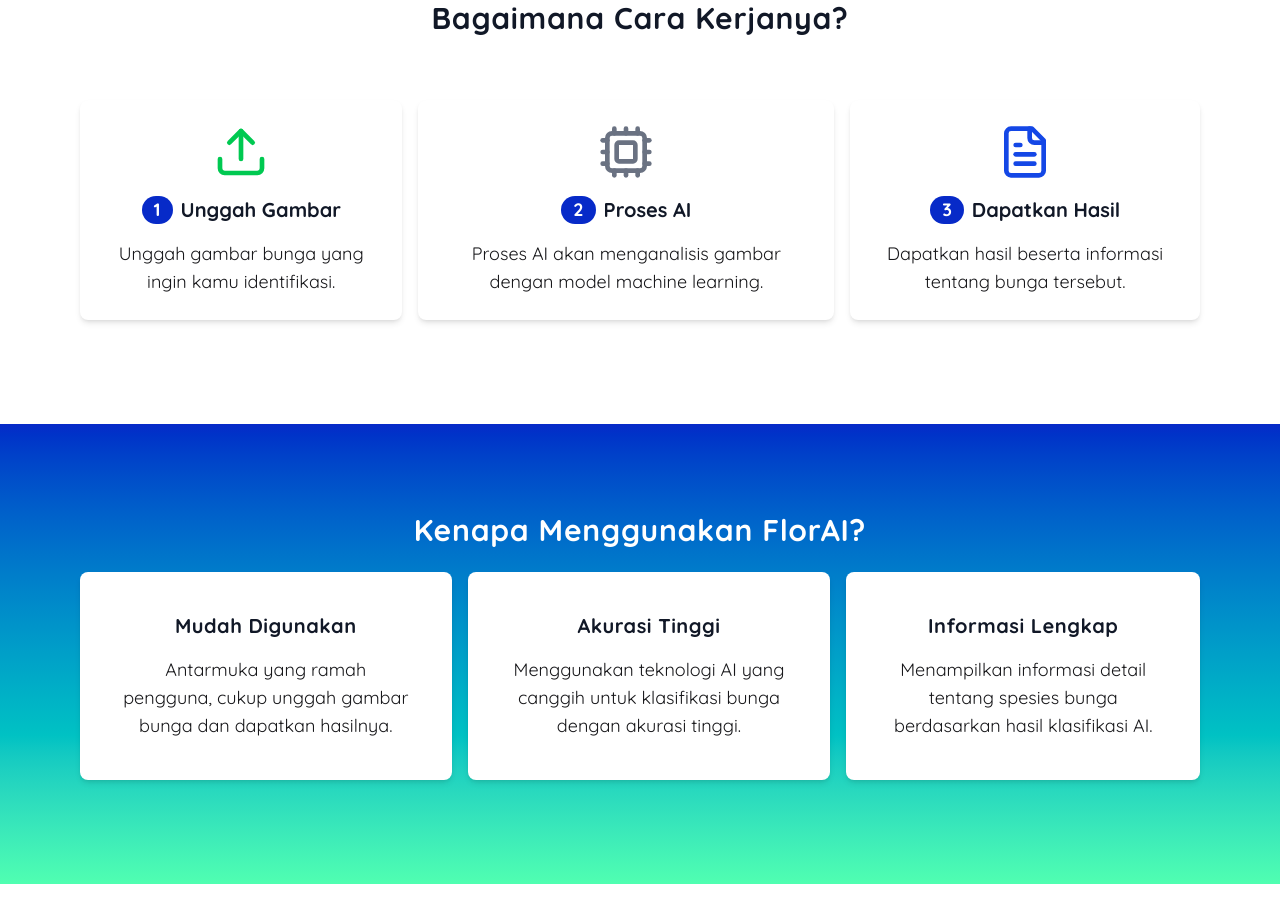
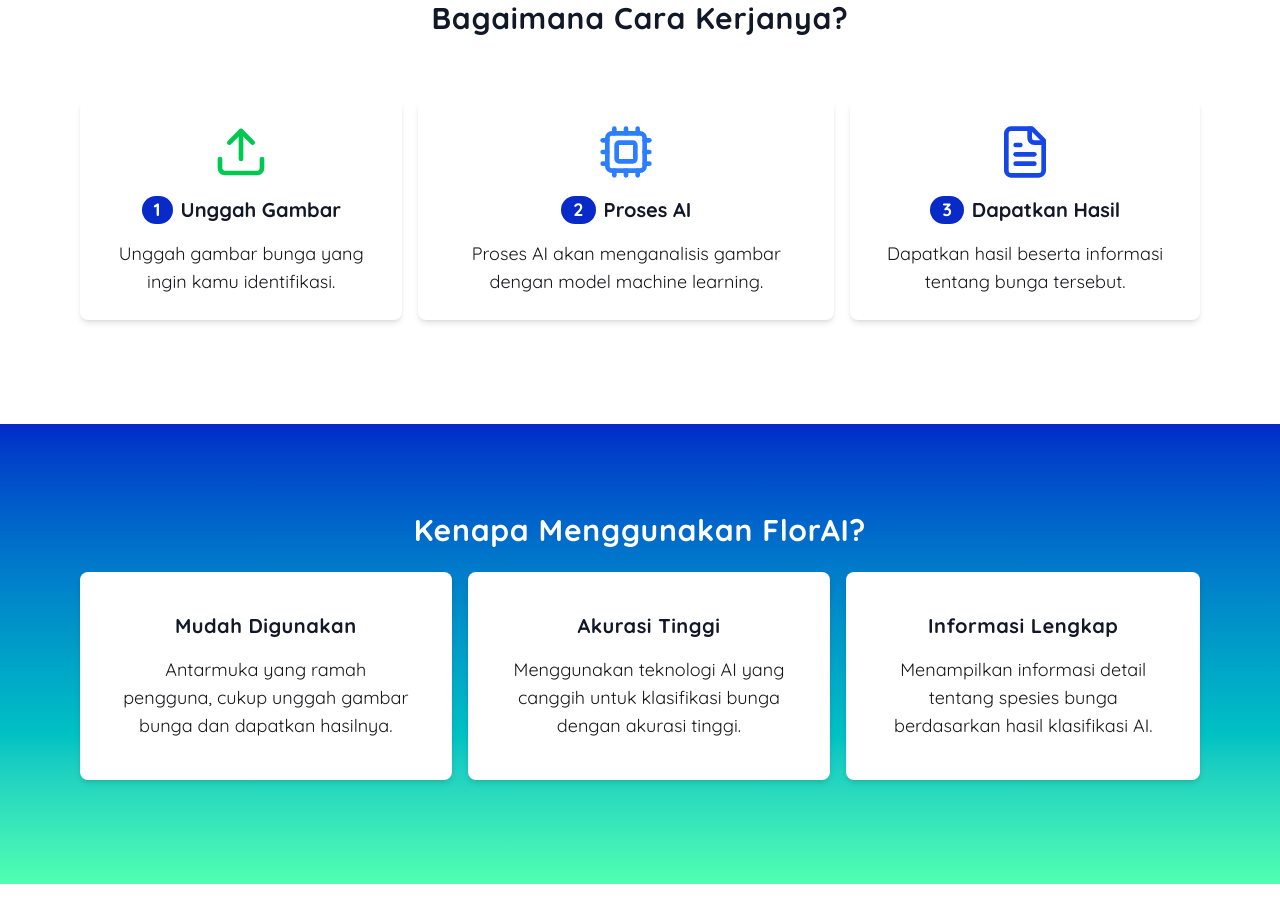
Before and after one commit to Ar-Syhptra/Flower-Classification-Website, a React (Vite) app in the folder src/client/: page / in a window 1280 px wide. Shown: the part 1520-2442 px from the top of the page. Built offline with nearby package versions, Linux system fonts and the light colour scheme.

Commit message:
fix: memperbaiki warna icon

```diff
--- a/src/client/src/components/Main/HowItWorks.jsx
+++ b/src/client/src/components/Main/HowItWorks.jsx
@@ -17,7 +17,7 @@
       description: "Unggah gambar bunga yang ingin kamu identifikasi.",
     },
     {
-      icon: <Cpu className={`text-gray-500 ${sizeSteps.icon}`} />,
+      icon: <Cpu className={`text-blue-500 ${sizeSteps.icon}`} />,
       number: "2",
       title: "Proses AI",
       description:
```
